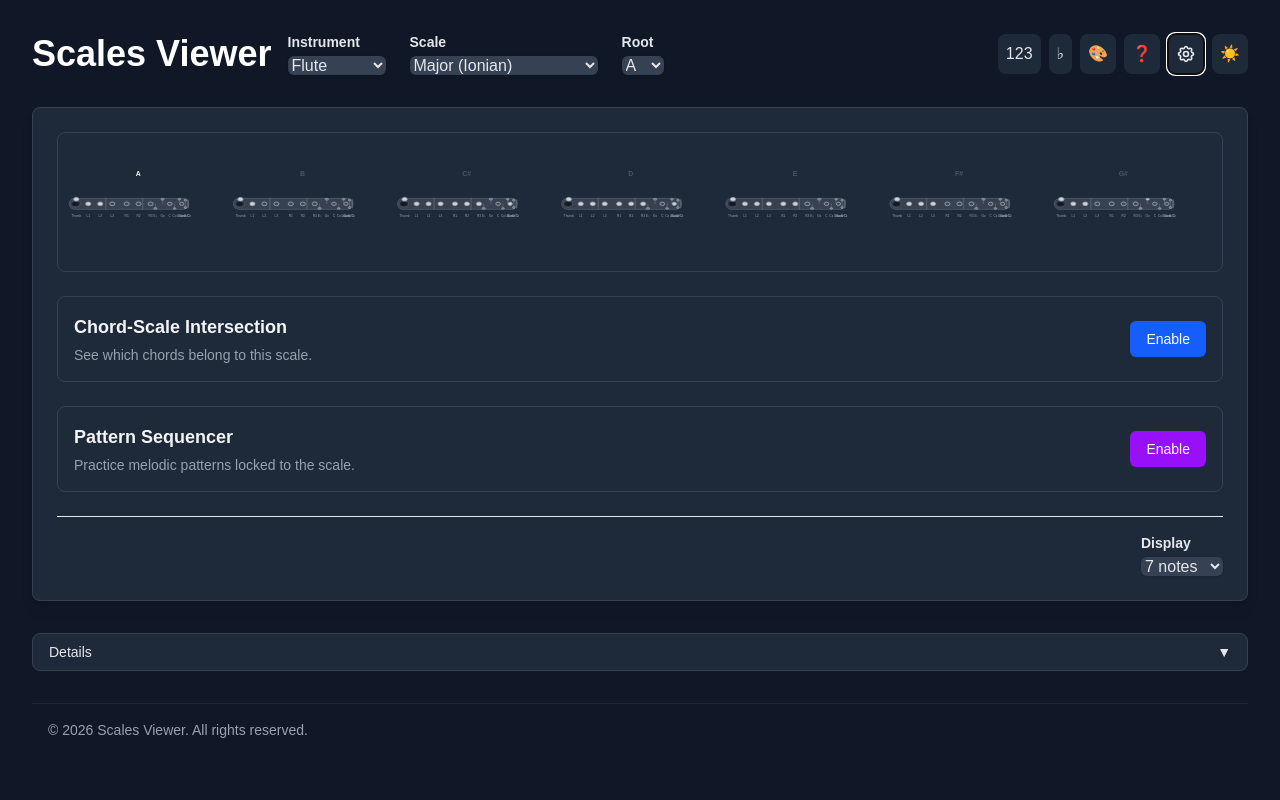
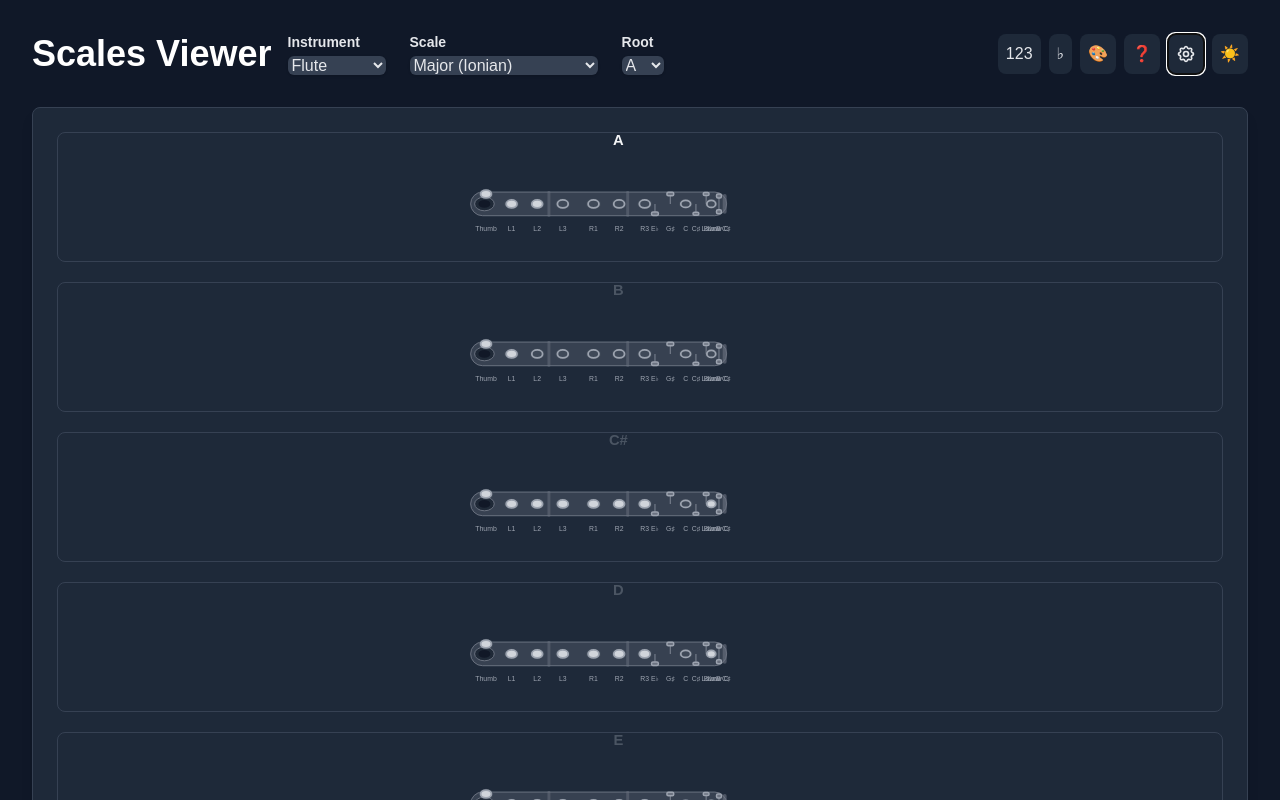
Before and after one commit to pelletierjy/ScalesViewer, a Next.js app: page /flute in a window 1280 px wide. Shown: the top 800 px of the page. Built offline with nearby package versions, Linux system fonts and the light colour scheme.

Commit message:
refactor(flute): stack horizontal flute diagrams vertically

```diff
--- a/src/app/flute/page.tsx
+++ b/src/app/flute/page.tsx
@@ -17,9 +17,9 @@ import ChordPanel from "@/components/ChordPanel/ChordPanel";
 import PatternPanel from "@/components/PatternPanel/PatternPanel";
 
 const NOTE_COUNT_OPTIONS = [1, 3, 5, 7, 12, 24];
-const DIAGRAM_WIDTH = 340;
-const GAP = 16;
-const PADDING = 24;
+const DIAGRAM_WIDTH = 344;
+const ROW_GAP = 18;
+const PADDING_X = 12;
 
 const getNoteCount = (): number => {
   const saved = localStorage.getItem("flute-note-count");
@@ -52,27 +52,23 @@ export default function Flute() {
 
   const displayMode = showDegrees ? "degree" : showFlats ? "flat" : "note";
 
-  const totalWidth = notes.length * DIAGRAM_WIDTH + (notes.length - 1) * GAP + PADDING * 2;
-  const viewBox = `0 0 ${totalWidth} 140`;
-
   return (
     <div className="w-full space-y-6">
-      <div className="w-full overflow-x-auto">
+      <div className="w-full flex flex-col gap-5">
+        {notes.map((note, i) => (
           <svg
+            key={`${note}-${i}`}
             width="100%"
-          height="140"
-          viewBox={viewBox}
+            height="130"
+            viewBox={`0 0 ${DIAGRAM_WIDTH + PADDING_X * 2} 130`}
+            preserveAspectRatio="xMidYMid meet"
             className={`border rounded-lg transition-colors duration-200 ${
               isDarkMode
                 ? "border-gray-700 bg-gray-800"
                 : "border-slate-400 bg-slate-300"
             }`}
           >
-          {notes.map((note, i) => (
-            <g
-              key={`${note}-${i}`}
-              transform={`translate(${PADDING + i * (DIAGRAM_WIDTH + GAP)}, 12)`}
-            >
+            <g transform={`translate(${PADDING_X}, 10)`}>
               <FluteDiagram
                 note={note}
                 scale={scale}
@@ -82,8 +78,8 @@ export default function Flute() {
                 onPlay={playNoteSound}
               />
             </g>
+          </svg>
         ))}
-        </svg>
       </div>
 
       <ChordPanel scale={scale} />
```
Lines whose indentation alone changed are shown as unchanged.
